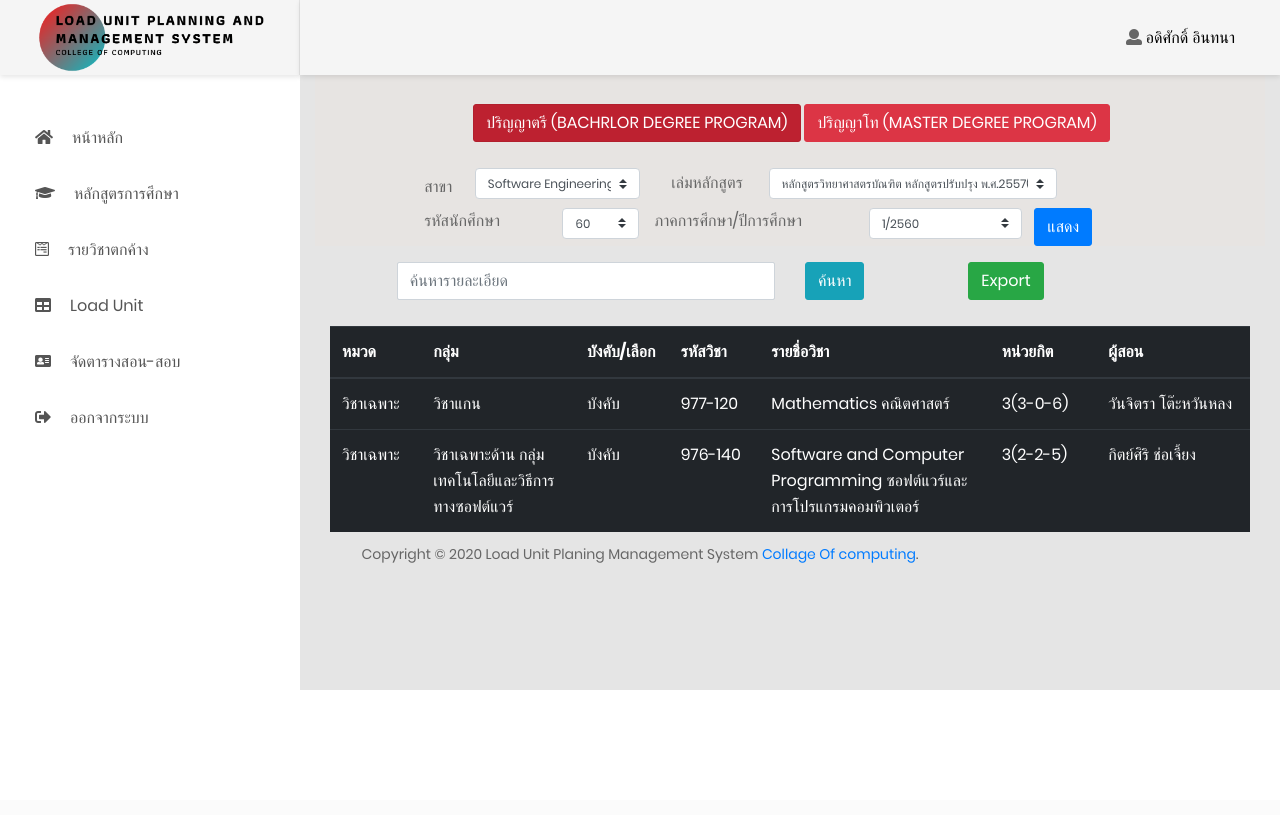
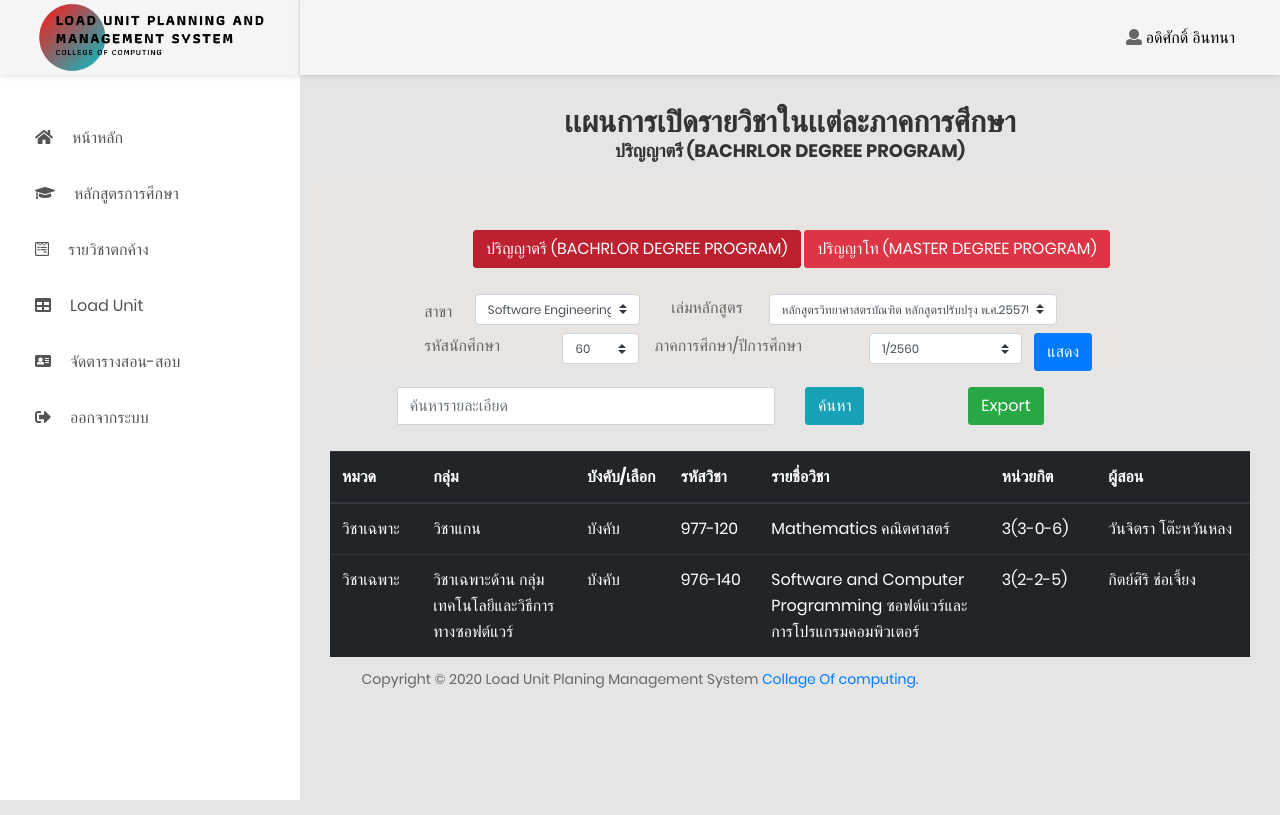
Before and after one commit to meipraewrung/LoadUnit, a PHP site: page /planCourse.php in a window 1280 px wide. Before the commit the page ends 690 px from the top, so only its background shows below. Run offline with PHP 8.4, Linux system fonts and the light colour scheme; a user stored in the database is signed in.

Commit message:
Edit Page

```diff
--- a/openCourse.php
+++ b/openCourse.php
@@ -203,13 +203,14 @@
         <!-- HEADER DESKTOP-->
 
         <!-- MAIN CONTENT-->
-
+        <br> <br><br><br>
         <!-- Page Content -->
         <div class="container rounded col-md-10">
           <!-- header Page  -->
           <div class="form-group fromTE-form">
             <center>
               <h1>ข้อมูลรายวิชาตามเล่มหลักสูตร</h1>
+              <h4>ปริญญาตรี (BACHRLOR DEGREE PROGRAM)</h4>
             </center>
           </div>
           <!-- fromAll -->
--- a/openCourseMDP.php
+++ b/openCourseMDP.php
@@ -203,13 +203,14 @@
         <!-- HEADER DESKTOP-->
 
         <!-- MAIN CONTENT-->
-
+        <br> <br><br><br>
         <!-- Page Content -->
         <div class="container rounded col-md-10">
           <!-- header Page  -->
           <div class="form-group fromTE-form">
             <center>
               <h1>ข้อมูลรายวิชาตามเล่มหลักสูตร</h1>
+              <h4>ปริญญาโท (MASTER DEGREE PROGRAM)</h4>
             </center>
           </div>
           <!-- fromAll -->
--- a/openCourseMDPview.php
+++ b/openCourseMDPview.php
@@ -200,6 +200,8 @@
       </header>
       <!-- HEADER DESKTOP-->
 
+      <!-- MAIN CONTENT-->
+      <br> <br><br><br>
       <!-- Page Content -->
       <div class="container rounded col-md-10">
         <!-- header Page  -->
--- a/openCourseView.php
+++ b/openCourseView.php
@@ -175,6 +175,8 @@
     </aside>
     <!-- END MENU SIDEBAR-->
 
+    <!-- MAIN CONTENT-->
+    <br> <br><br><br>
     <!-- PAGE CONTAINER-->
     <div class="page-container">
       <!-- HEADER DESKTOP-->
--- a/planCourse.php
+++ b/planCourse.php
@@ -201,13 +201,14 @@
       <!-- HEADER DESKTOP-->
 
       <!-- MAIN CONTENT-->
-
+      <br> <br><br><br>
       <!-- Page Content -->
       <div class="container rounded col-md-10">
         <!-- header Page  -->
         <div class="form-group fromTE-form">
           <center>
             <h1>เเผนการเปิดรายวิชาในเเต่ละภาคการศึกษา</h1>
+            <h4>ปริญญาตรี (BACHRLOR DEGREE PROGRAM)</h4>
           </center>
 
 
--- a/planCourseMDP.php
+++ b/planCourseMDP.php
@@ -200,6 +200,8 @@
       </header>
       <!-- HEADER DESKTOP-->
 
+      <!-- MAIN CONTENT-->
+      <br> <br><br><br>
       <!-- Page Content -->
       <div class="container rounded col-md-10">
         <!-- header Page  -->
--- a/residualSubjects.php
+++ b/residualSubjects.php
@@ -344,8 +344,6 @@
       </div>
     </div>
   </div>
-  </div>
-  </div>
   <!-- END MAIN CONTENT-->
   <!-- END PAGE CONTAINER-->
   </div>
```
